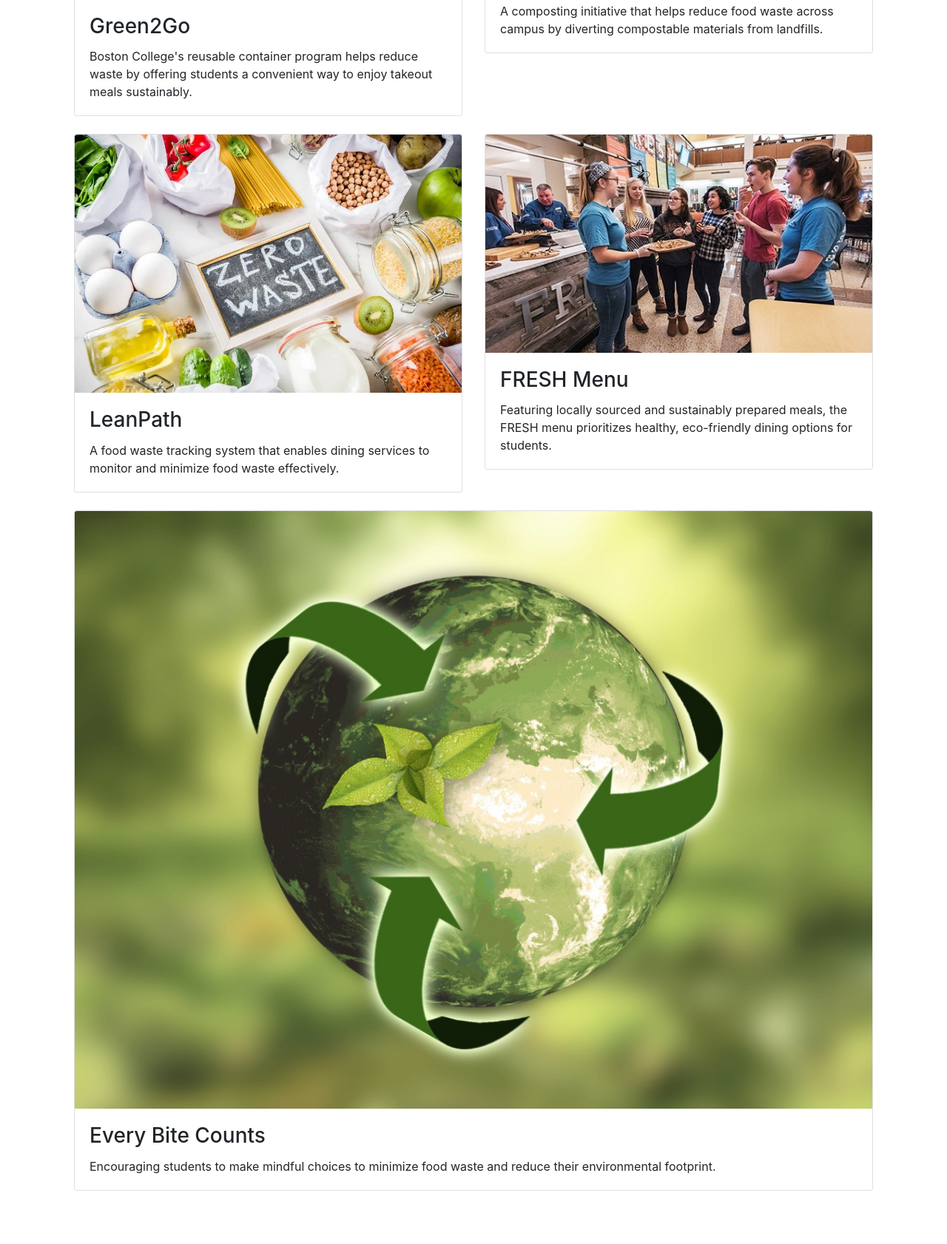
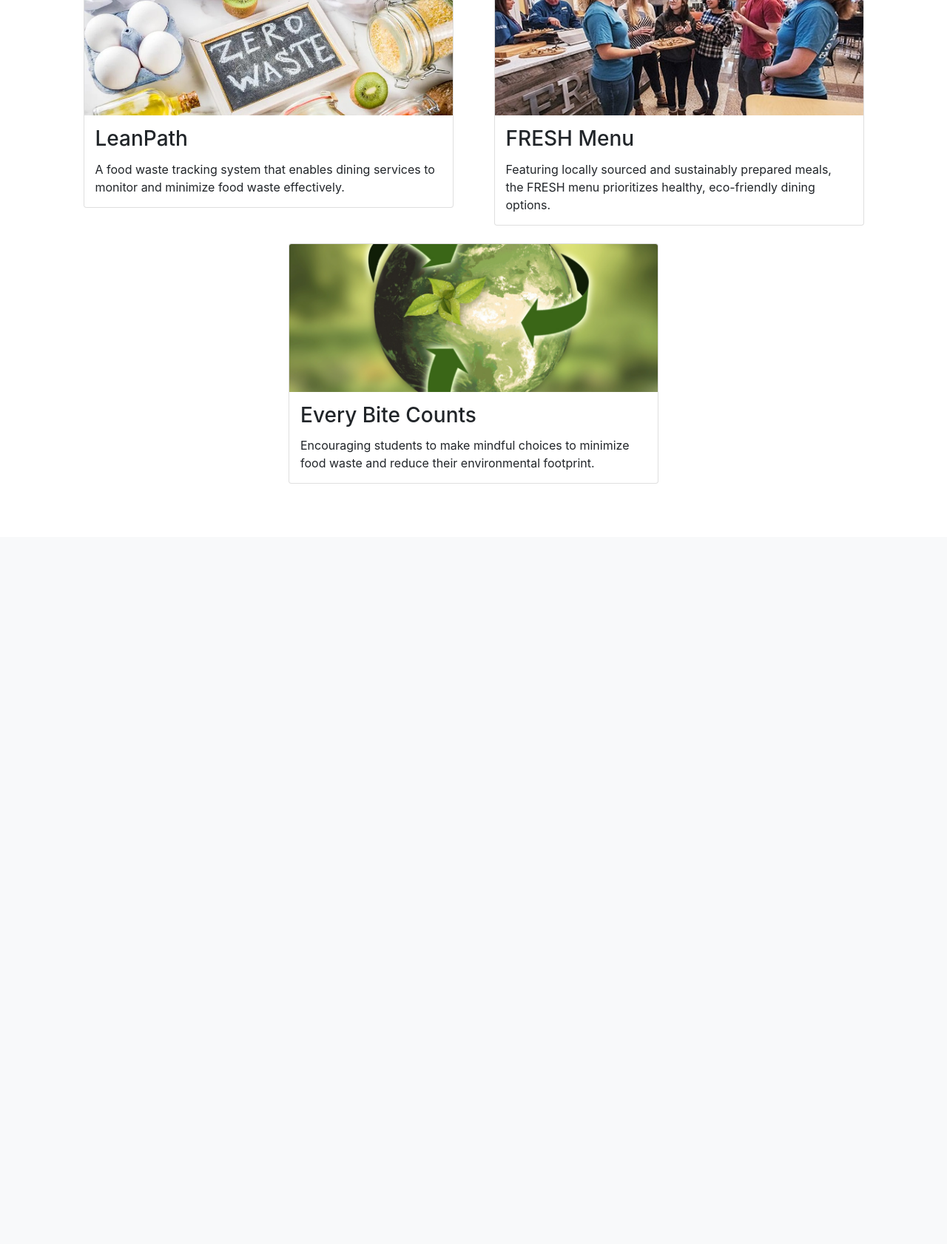
Before and after one commit to CSCI3356-Fall2024/Electronic-Eagles, a Django app: page / in a window 1280 px wide. Shown: the part 801-2483 px from the top of the page at 74% size. After the commit the page ends 1455 px from the top, so only its background shows below. Run offline with Django 5.2, Linux system fonts and the light colour scheme.

Commit message:
Update landing_page.html

```diff
--- a/delivery3/app/templates/landing_page.html
+++ b/delivery3/app/templates/landing_page.html
@@ -63,6 +63,29 @@
     </div>
 </div>
 {% else %}
+<style>
+    .card {
+    width: 100%; /* Let the card fill the container */
+    max-width: 500px; /* Optional: Set a maximum width */
+    height: auto; /* Adjust height automatically based on content */
+    margin: 0 auto; /* Center the card */
+    }
+
+    .card-img-top {
+        width: 100%; /* Ensures the image spans the card width */
+        height: auto; /* Let the height adjust proportionally */
+        object-fit: cover; /* Ensures proper cropping */
+        max-height: 200px; /* Optional: Prevent images from becoming too tall */
+    }
+
+    .card-body {
+        display: flex;
+        flex-direction: column;
+        justify-content: space-between;
+        height: calc(100% - 200px); /* Adjusts for image height */
+        padding: 15px;
+    }
+</style>
 <div class="container my-5">
     <h2 class="text-center mb-4">About Our Sustainability Initiatives</h2>
     <div class="row">
@@ -72,7 +95,7 @@
                 <div class="card-body">
                     <h3 class="card-title">Green2Go</h3>
                     <p class="card-text">
-                        Boston College's reusable container program helps reduce waste by offering students a convenient way to enjoy takeout meals sustainably.
+                        Boston College's reusable container program reduces waste by offering students a convenient way to enjoy takeout meals.
                     </p>
                 </div>
             </div>
@@ -107,7 +130,7 @@
                 <div class="card-body">
                     <h3 class="card-title">FRESH Menu</h3>
                     <p class="card-text">
-                        Featuring locally sourced and sustainably prepared meals, the FRESH menu prioritizes healthy, eco-friendly dining options for students.
+                        Featuring locally sourced and sustainably prepared meals, the FRESH menu prioritizes healthy, eco-friendly dining options.
                     </p>
                 </div>
             </div>
```
